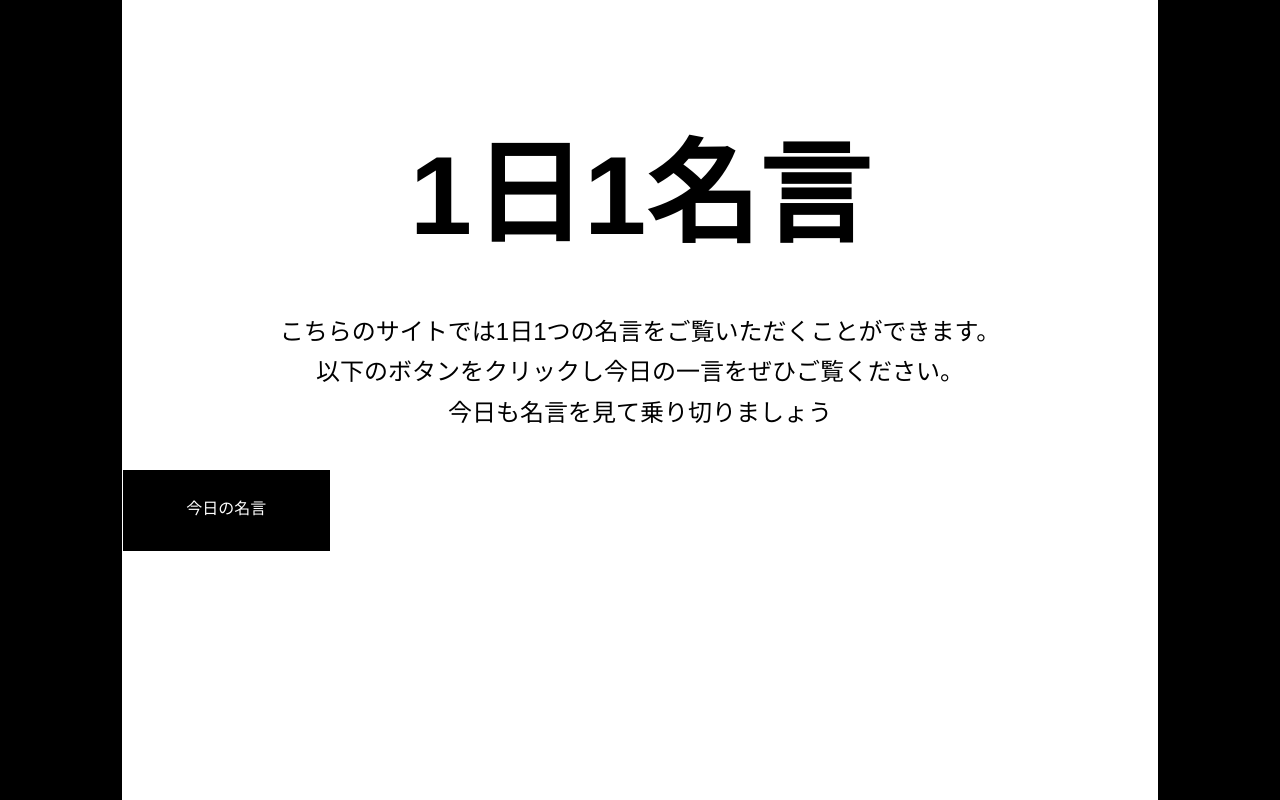
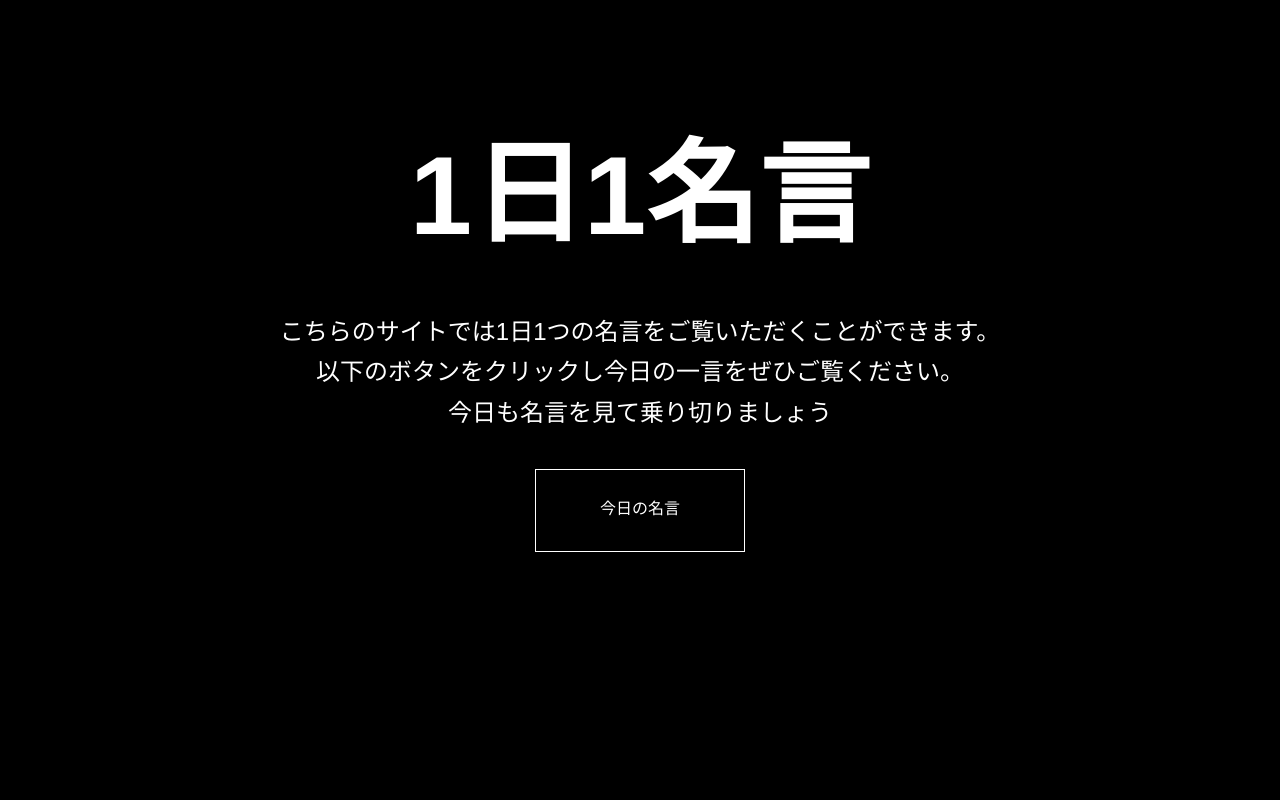
Before and after one commit to SimpleEvolutionTeam/WiseWardsSelect_App, a React (Create React App) app: page / in a window 1280 px wide. Built offline with nearby package versions, Linux system fonts and the light colour scheme; the HTML template or start-up script is replaced by a standard one; a web font is replaced by a local one.

Commit message:
react router not move and not find

```diff
--- a/src/App.js
+++ b/src/App.js
@@ -1,7 +1,6 @@
 import './App.css';
 import Layout from "./components/layout/layout"
 import First from "./components/first/first"
-import Second from "./components/second/second"
 
 function App() {
   return (
--- a/src/components/first/first.css
+++ b/src/components/first/first.css
@@ -5,7 +5,7 @@
   height: 100vh;
   margin: 0 auto;
   text-align: center;
-  background-color: white;
+  color: white;
   font-family: "DotGothic16", sans-serif;
   overflow: hidden;
 }
@@ -34,6 +34,7 @@
   font-size: 1.5rem;
 }
 .first__page__btn {
+  margin: 0 auto;
   width: 20%;
   height: 7%;
   padding-top: 2.4%;
--- a/src/components/first/first.js
+++ b/src/components/first/first.js
@@ -16,7 +16,8 @@ function first() {
                 今日も名言を見て乗り切りましょう
             </p>
             <div className='first__page__btn'>
-                <a href="#">今日の名言</a>
+                <a >今日の名言</a>
+                {/* <Link to="./second">今日の名言</Link> */}
             </div>
         </div>
     )
--- a/src/components/second/second.css
+++ b/src/components/second/second.css
@@ -1,2 +1,4 @@
 .second {
+  background-color: black;
+  color: white;
 }
--- a/src/components/second/second.js
+++ b/src/components/second/second.js
@@ -1,12 +1,22 @@
 import React from 'react'
 import  "./second.css"
 
+
 function second() {
+
+    // ここからJSの記述をする
+
     return (
         <div className='second'>
-            second!!!!!
+            今日の名言
         </div>
     )
 }
 
 export default second
+
+
+
+// メモ
+// konoURLがAPI
+// https://meigen.doodlenote.net/api
```
